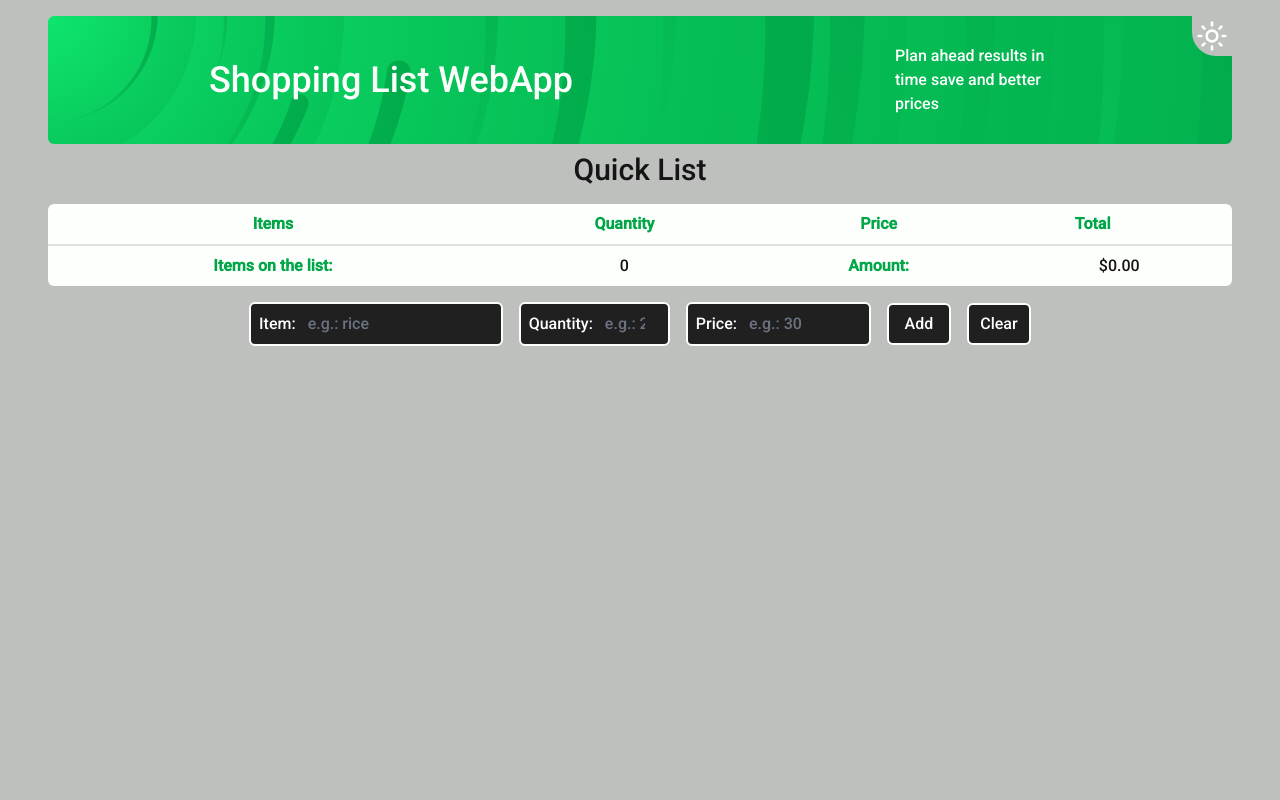
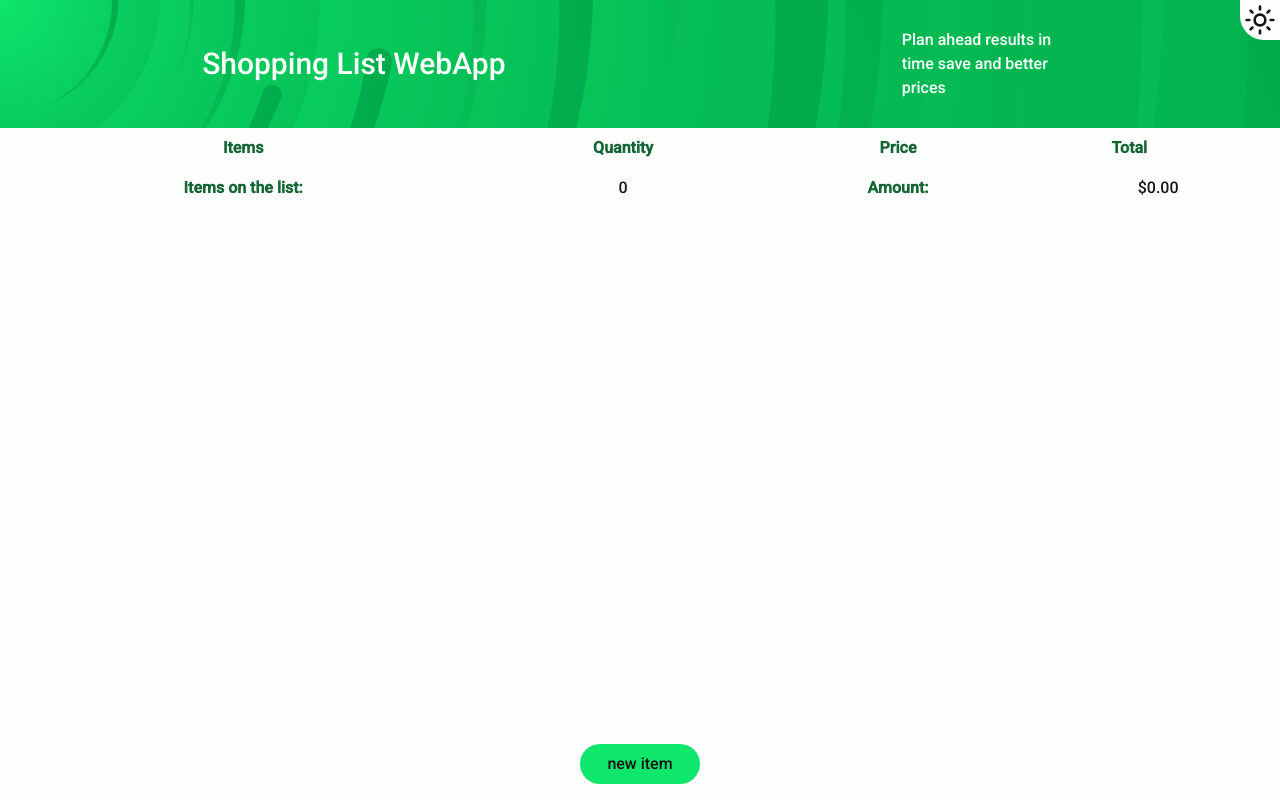
Before and after one commit to codi-Andre/shopping-list, a Next.js app: page / in a window 1280 px wide. Built offline with nearby package versions, Linux system fonts and the light colour scheme.

Commit message:
feat: add popover button and recolor the app

```diff
--- a/package.json
+++ b/package.json
@@ -9,6 +9,7 @@
     "lint": "next lint"
   },
   "dependencies": {
+    "@radix-ui/react-popover": "^1.0.6",
     "@types/node": "20.3.2",
     "@types/react": "18.2.14",
     "@types/react-dom": "18.2.6",
--- a/src/app/globals.css
+++ b/src/app/globals.css
@@ -2,37 +2,78 @@
 @tailwind components;
 @tailwind utilities;
 
-:focus {
-  outline: none;
-  box-shadow: 0 0 0 3px #ff4311;
-}
 @layer base {
-  .app {
-    display: grid;
-    grid-template-columns: minmax(min-content, 74rem);
-    grid-template-rows: min-content;
-
-    justify-content: center;
+  :focus {
+    outline: none;
+    @apply shadow-focus-hover;
   }
 
-  .display {
-    max-height: calc(100vh - 156px - 16px);
+  h1 {
+    @apply text-3xl;
+  }
+}
+
+@layer components {
+  .app_content {
+    flex: 1;
+    display: grid;
+    grid-template-rows: 1fr min-content;
+    justify-items: center;
   }
 
+  /* Table */
   .data_table {
-    @apply w-full border-collapse text-center;
+    max-height: calc(100vh - 200px);
+    width: 100%;
+    overflow: auto;
+  }
+
+  .data_table > table {
+    width: 100%;
+  }
+
+  .data_table thead th {
+    padding: 8px;
+    position: sticky;
+    top: 0;
+    @apply bg-white-babyPowder shadow-[0_2px_0_#eef0ed] dark:bg-black-night dark:shadow-[0_2px_0_#303031];
+  }
+
+  .data_table tfoot th,
+  .data_table tfoot td {
+    padding: 8px;
+    position: sticky;
+    bottom: 0;
+    @apply bg-white-babyPowder shadow-[0_-2px_0_#eef0ed] dark:bg-black-night dark:shadow-[0_-2px_0_#303031];
+  }
+
+  .data_table tbody tr {
+    @apply border-t-2 border-white-whiteSmoke hover:bg-white-whiteSmoke dark:border-black-jet hover:dark:bg-black-jet;
   }
 
   .data_table th {
-    @apply text-green-malachiteDark dark:text-green-malachite;
+    @apply text-green-800 dark:text-green-malachite;
   }
 
   .data_table th,
   .data_table td {
-    @apply p-2;
+    padding-inline: 4px;
+    text-align: center;
   }
 
-  .data_table td {
-    @apply border-t-2 border-solid border-white-platinum dark:border-black-jet;
+  .data_table button {
+    @apply p-2 hover:text-red-danger;
+  }
+  /* /Table */
+
+  .app_popover {
+    display: grid;
+    grid-template-columns: min-content 1fr;
+    padding: 0.5rem;
+    gap: 0.5rem;
+  }
+
+  .app_popover > input {
+    @apply rounded-lg border-2 border-solid border-white-whiteSmoke p-1 dark:bg-black-eerieBlack;
   }
 }
--- a/src/app/layout.tsx
+++ b/src/app/layout.tsx
@@ -18,7 +18,7 @@ export default function RootLayout({
 }) {
   return (
     <html lang='en' className={`${fontFamily.className} dark`}>
-      <body className='bg-white-silver p-4 text-black-night dark:bg-black-night dark:text-white-babyPowder'>
+      <body className='flex h-screen flex-col bg-white-babyPowder text-black-night dark:bg-black-night dark:text-white-babyPowder'>
         {children}
       </body>
     </html>
--- a/src/app/page.tsx
+++ b/src/app/page.tsx
@@ -3,9 +3,9 @@ import { Main } from "@/components/Main"
 
 export default function Home() {
   return (
-    <div className='app'>
+    <>
       <Header />
       <Main />
-    </div>
+    </>
   )
 }
--- a/src/components/ItemsForm.tsx
+++ /dev/null
@@ -1,68 +0,0 @@
-import { FormEvent, useRef } from "react"
-
-interface DataProps {
-  handleSubmit: (e: FormEvent<HTMLFormElement>) => void
-}
-
-export function ItemsForm({ handleSubmit }: DataProps) {
-  const itemRef = useRef<HTMLInputElement>(null)
-
-  return (
-    <form
-      onSubmit={handleSubmit}
-      className='flex flex-col items-center gap-4 self-center lg:flex-row'
-    >
-      <label className='rounded-md border-2 border-solid border-white-babyPowder bg-black-eerieBlack ps-2 text-white-babyPowder dark:border-black-jet dark:bg-white-whiteSmoke dark:text-black-night'>
-        Item:{" "}
-        <input
-          className='rounded-r-md bg-black-eerieBlack p-2 text-white-babyPowder placeholder:text-gray-500 dark:bg-white-whiteSmoke dark:text-black-night dark:placeholder:text-gray-500'
-          ref={itemRef}
-          type='text'
-          placeholder='e.g.: rice'
-          name='name'
-          required
-        />
-      </label>
-
-      <label className='rounded-md border-2 border-solid border-white-babyPowder bg-black-eerieBlack ps-2 text-white-babyPowder dark:border-black-jet dark:bg-white-whiteSmoke dark:text-black-night'>
-        Quantity:{" "}
-        <input
-          className='max-w-[8rem] rounded-r-md bg-black-eerieBlack p-2 text-white-babyPowder placeholder:text-gray-500 dark:bg-white-whiteSmoke dark:text-black-night dark:placeholder:text-gray-500'
-          type='number'
-          placeholder='e.g.: 2'
-          name='quantity'
-          min={0}
-          max={999}
-        />
-      </label>
-      <label className='rounded-md border-2 border-solid border-white-babyPowder bg-black-eerieBlack ps-2 text-white-babyPowder dark:border-black-jet dark:bg-white-whiteSmoke dark:text-black-night'>
-        Price:{" "}
-        <input
-          className='max-w-[8rem] rounded-r-md bg-black-eerieBlack p-2 text-white-babyPowder placeholder:text-gray-500 dark:bg-white-whiteSmoke dark:text-black-night dark:placeholder:text-gray-500'
-          type='number'
-          step='0.01' // allows two decimal places
-          placeholder='e.g.: 30'
-          name='price'
-          min={0}
-          max={1000000}
-        />
-      </label>
-
-      <div className='flex gap-4'>
-        <button
-          className='h-[2.625rem] min-w-[4rem] flex-1 rounded-md border-2 border-solid border-white-babyPowder bg-black-eerieBlack p-1 text-white-babyPowder hover:border-black-eerieBlack dark:border-black-jet dark:bg-white-whiteSmoke dark:text-black-night dark:hover:border-white-babyPowder'
-          type='submit'
-          onClick={() => itemRef.current?.focus()}
-        >
-          Add
-        </button>
-        <button
-          className='h-[2.625rem] min-w-[4rem] flex-1 rounded-md border-2 border-solid border-white-babyPowder bg-black-eerieBlack p-1 text-white-babyPowder hover:border-black-eerieBlack dark:border-black-jet dark:bg-white-whiteSmoke dark:text-black-night dark:hover:border-white-babyPowder'
-          type='reset'
-        >
-          Clear
-        </button>
-      </div>
-    </form>
-  )
-}
--- a/src/components/ItemsTable.tsx
+++ b/src/components/ItemsTable.tsx
@@ -9,19 +9,15 @@ interface DataProps {
 
 export function ItemsTable({ state, deleteItem }: DataProps) {
   return (
-    <div className='overflow-y-auto rounded-md bg-white-babyPowder dark:bg-black-eerieBlack'>
-      <table className='data_table'>
+    <div className='data_table'>
+      <table>
         <thead>
           <tr>
-            <th scope='col' className='rounded-tl-md'>
-              Items
-            </th>
-            <th scope='col' className='max-w-min'>
-              Quantity
-            </th>
+            <th scope='col'>Items</th>
+            <th scope='col'>Quantity</th>
             <th scope='col'>Price</th>
             <th scope='col'>Total</th>
-            <th className='rounded-tr-md'></th>
+            <th></th>
           </tr>
         </thead>
         <tbody>
@@ -29,13 +25,12 @@ export function ItemsTable({ state, deleteItem }: DataProps) {
             return (
               <tr key={item.id}>
                 <td>{item.name}</td>
-                <td className='max-w-min'>{item.quantity}</td>
+                <td>{item.quantity}</td>
                 <td>{USDFormatter.format(item.price)}</td>
                 <td>{USDFormatter.format(item.price * item.quantity)}</td>
                 <td scope='row'>
                   <button
-                    className='hover:text-red-danger dark:text-white-babyPowder dark:hover:text-red-danger'
-                    aria-label='delete item'
+                    title={`delete ${item.name}`}
                     onClick={() => deleteItem(item.id)}
                   >
                     <Trash2Icon />
@@ -44,21 +39,13 @@ export function ItemsTable({ state, deleteItem }: DataProps) {
               </tr>
             )
           })}
+        </tbody>
+        <tfoot>
           <tr>
-            <th
-              scope='row'
-              className='rounded-bl-md border-t-2 border-white-platinum dark:border-black-jet'
-            >
-              Items on the list:
-            </th>
+            <th scope='row'>Items on the list:</th>
             <td>{state.length}</td>
-            <th
-              scope='row'
-              className='border-t-2 border-white-platinum dark:border-black-jet'
-            >
-              Amount:
-            </th>
-            <td colSpan={2} className='rounded-br-md'>
+            <th scope='row'>Amount:</th>
+            <td colSpan={2}>
               {USDFormatter.format(
                 state.reduce(
                   (accumulator, currentValue) =>
@@ -69,7 +56,7 @@ export function ItemsTable({ state, deleteItem }: DataProps) {
               )}
             </td>
           </tr>
-        </tbody>
+        </tfoot>
       </table>
     </div>
   )
--- a/src/components/Main.tsx
+++ b/src/components/Main.tsx
@@ -1,7 +1,7 @@
 "use client"
 
 import { FormEvent, useEffect, useState } from "react"
-import { ItemsForm } from "./ItemsForm"
+import { PopoverForm } from "./PopoverForm"
 import { ItemsTable } from "./ItemsTable"
 import { ListItemData } from "@/entities/listItem"
 import { nanoid } from "nanoid"
@@ -46,12 +46,10 @@ export function Main() {
   }
 
   return (
-    <main className='display mt-2 flex flex-col gap-4 '>
-      <h2 className='text-center text-3xl'>Quick List</h2>
-
+    <main className='app_content'>
       <ItemsTable state={list} deleteItem={deleteItem} />
 
-      <ItemsForm handleSubmit={handleSubmit} />
+      <PopoverForm handleSubmit={handleSubmit} />
     </main>
   )
 }
--- /dev/null
+++ b/src/components/PopoverForm.tsx
@@ -0,0 +1,83 @@
+import { FormEvent, useRef } from "react"
+import * as Popover from "@radix-ui/react-popover"
+import { ChevronDown, X } from "lucide-react"
+
+interface DataProps {
+  handleSubmit: (e: FormEvent<HTMLFormElement>) => void
+}
+
+export function PopoverForm({ handleSubmit }: DataProps) {
+  const itemRef = useRef<HTMLInputElement>(null)
+
+  return (
+    <Popover.Root>
+      <Popover.Trigger asChild>
+        <button
+          className='mb-4 h-10 min-w-[120px] rounded-full bg-green-malachite hover:bg-green-malachiteDark dark:bg-green-malachiteDark hover:dark:bg-green-800'
+          aria-label='add new item'
+        >
+          new item
+        </button>
+      </Popover.Trigger>
+      <Popover.Anchor />
+      <Popover.Portal>
+        <Popover.Content
+          side='top'
+          sideOffset={64}
+          className='flex flex-col rounded-lg border-2 border-solid border-white-silver bg-white-babyPowder text-black-night dark:bg-black-night dark:text-white-babyPowder'
+        >
+          <Popover.Close className='self-end p-1'>
+            <X size={20} />
+          </Popover.Close>
+          <form className='app_popover' onSubmit={handleSubmit}>
+            <label htmlFor='item-list'>Item: </label>
+            <input
+              id='item-list'
+              ref={itemRef}
+              type='text'
+              placeholder='e.g.: rice'
+              name='name'
+              required
+            />
+
+            <label htmlFor='item-quantity'>Quantity: </label>
+            <input
+              id='item-quantity'
+              type='number'
+              placeholder='e.g.: 2'
+              name='quantity'
+              min={0}
+              max={999}
+            />
+            <label htmlFor='item-price'>Price: </label>
+            <input
+              id='item-price'
+              type='number'
+              step='0.01' // allows two decimal places
+              placeholder='e.g.: 30'
+              name='price'
+              min={0}
+              max={1000000}
+            />
+
+            <div className='col-span-2 flex justify-around'>
+              <button
+                className='w-20 rounded-full shadow-[0_0_0_2px_#bec0be] hover:shadow-focus-hover'
+                type='submit'
+                onClick={() => itemRef.current?.focus()}
+              >
+                Add
+              </button>
+              <button
+                className='w-20 rounded-full shadow-[0_0_0_2px_#bec0be] hover:shadow-focus-hover'
+                type='reset'
+              >
+                Clear
+              </button>
+            </div>
+          </form>
+        </Popover.Content>
+      </Popover.Portal>
+    </Popover.Root>
+  )
+}
--- a/src/components/ThemeToggle.tsx
+++ b/src/components/ThemeToggle.tsx
@@ -32,7 +32,7 @@ export function ThemeToggle() {
       className='absolute right-0 top-0 '
       onClick={ToggleDarkMode}
     >
-      <span className='inline-block rounded-bl-3xl bg-white-silver p-1 text-white-babyPowder hover:text-green-malachiteDark dark:hidden'>
+      <span className='inline-block rounded-bl-3xl bg-white-babyPowder p-1 text-black-night hover:text-green-malachiteDark dark:hidden'>
         <SunIcon aria-label='light theme' size={32} />
       </span>
       <span className='tag hidden rounded-bl-3xl bg-black-night p-1 text-white-babyPowder hover:text-green-malachite dark:inline-block'>
--- a/src/components/header.tsx
+++ b/src/components/header.tsx
@@ -2,8 +2,8 @@ import { ThemeToggle } from "./ThemeToggle"
 
 export function Header() {
   return (
-    <header className='relative flex min-h-[8rem] items-center justify-around gap-8 rounded-md  bg-img-header bg-cover bg-no-repeat p-4 text-white-babyPowder  dark:text-black-night'>
-      <h1 className='text-4xl'>Shopping List WebApp</h1>
+    <header className='relative flex min-h-[8rem] items-center justify-around gap-6  bg-img-header bg-cover bg-no-repeat p-4 text-white-babyPowder  dark:text-black-night'>
+      <h1>Shopping List WebApp</h1>
 
       <p className='max-w-[11rem]'>
         Plan ahead results in time save and better prices
--- a/tailwind.config.js
+++ b/tailwind.config.js
@@ -9,9 +9,14 @@ module.exports = {
   ],
   theme: {
     extend: {
+      boxShadow: {
+        "focus-hover": "0 0 0 2px #ff4311",
+      },
+
       backgroundImage: {
         "img-header": "url('../assets/bg-header.svg')",
       },
+
       colors: {
         black: {
           night: "#151515",
@@ -38,6 +43,7 @@ module.exports = {
 
         red: {
           danger: "#FF0D00",
+          accent: "#ff4311",
         },
       },
     },
```
Also changed, not shown: 2 other files (tests, documents, lock files or other folders).
